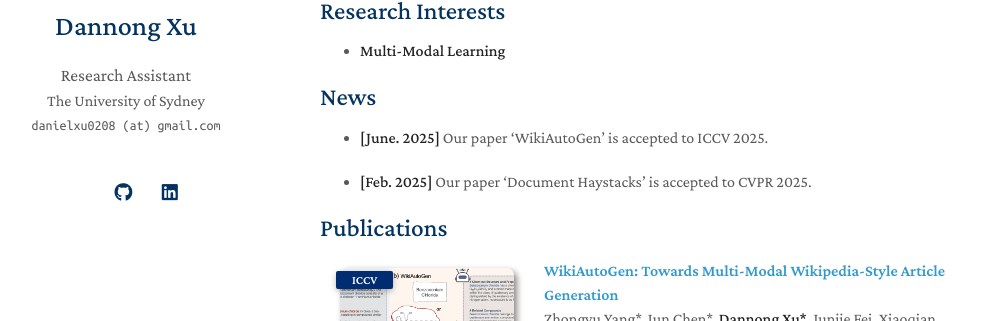
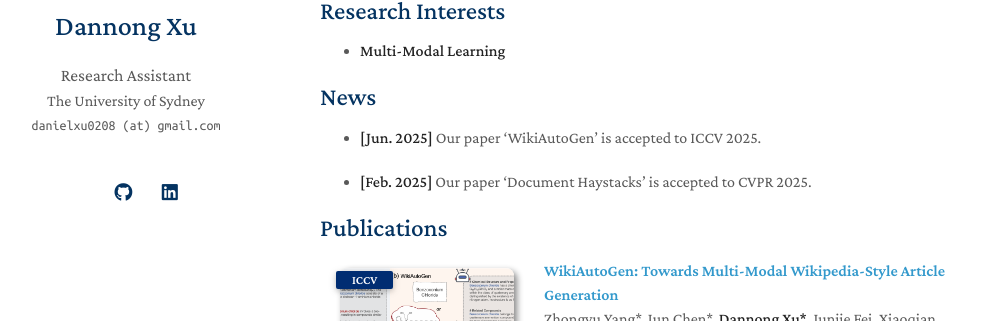
Before and after one commit to Danielxu0208/Danielxu0208.github.io, a Jekyll site: the page built from index.md, in a window 1280 px wide and 953 px high. Shown: the part 204-525 px from the top of the window, without its empty margins (150-1148 px from the left). Built offline with Jekyll 4.4.1, drawn with Linux system fonts in a browser that asks for light colours; a style sheet for code colours, icons or effects is not loaded; our own code applies the rules of GitHub Pages for plain Markdown files.

Commit message:
Update index.md

```diff
--- a/index.md
+++ b/index.md
@@ -11,7 +11,7 @@ I am currently a research assistant at [King Abdullah University of Science and
 - **Multi-Modal Learning**
 
 ## News
-- **[June. 2025]** Our paper 'WikiAutoGen' is accepted to ICCV 2025.
+- **[Jun. 2025]** Our paper 'WikiAutoGen' is accepted to ICCV 2025.
 
 - **[Feb. 2025]** Our paper 'Document Haystacks' is accepted to CVPR 2025.
 
```
